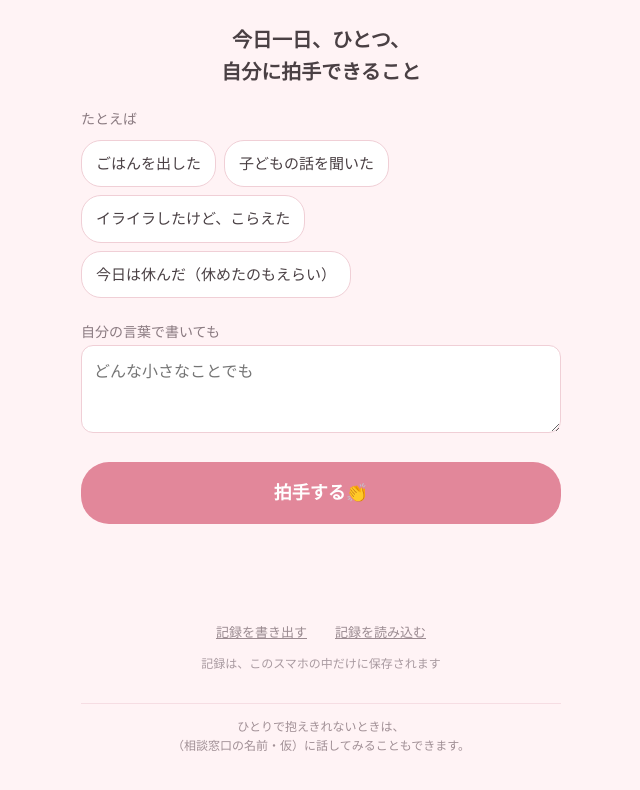
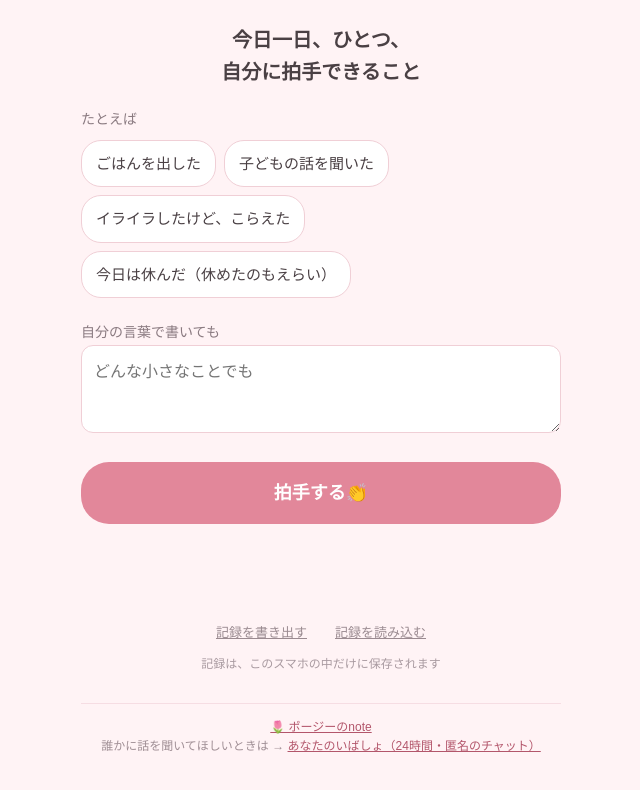
Before and after one commit to posy-hanataba/hakushu, a plain HTML site: page index.html in a window 1280 px wide. Shown: the whole page, without its empty margins (319-959 px from the left). Drawn offline with Linux system fonts and the light colour scheme.

Commit message:
相談窓口決定（あなたのいばしょ）
Updated the consultation message with links for support.

```diff
--- a/index.html
+++ b/index.html
@@ -375,7 +375,9 @@
 
   <!-- 相談先への一言（窓口名は仮。あとで差しかえる） -->
   <p class="consult" id="consult">
-    ひとりで抱えきれないときは、<br>（相談窓口の名前・仮）に話してみることもできます。
+    <a href="https://note.com/posy_hanataba" target="_blank" rel="noopener" style="color:#b3566b">🌷 ポージーのnote</a><br>
+    誰かに話を聞いてほしいときは →
+    <a href="https://talkme.jp/" target="_blank" rel="noopener" style="color:#b3566b">あなたのいばしょ（24時間・匿名のチャット）</a>
   </p>
 
   <script>
```
